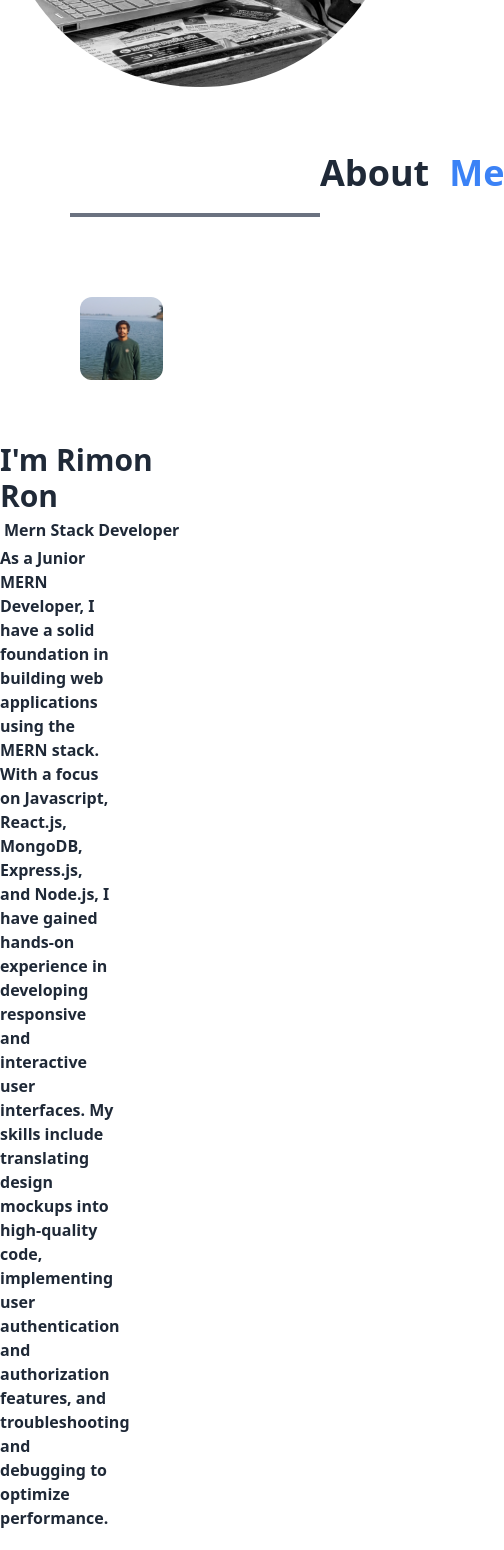
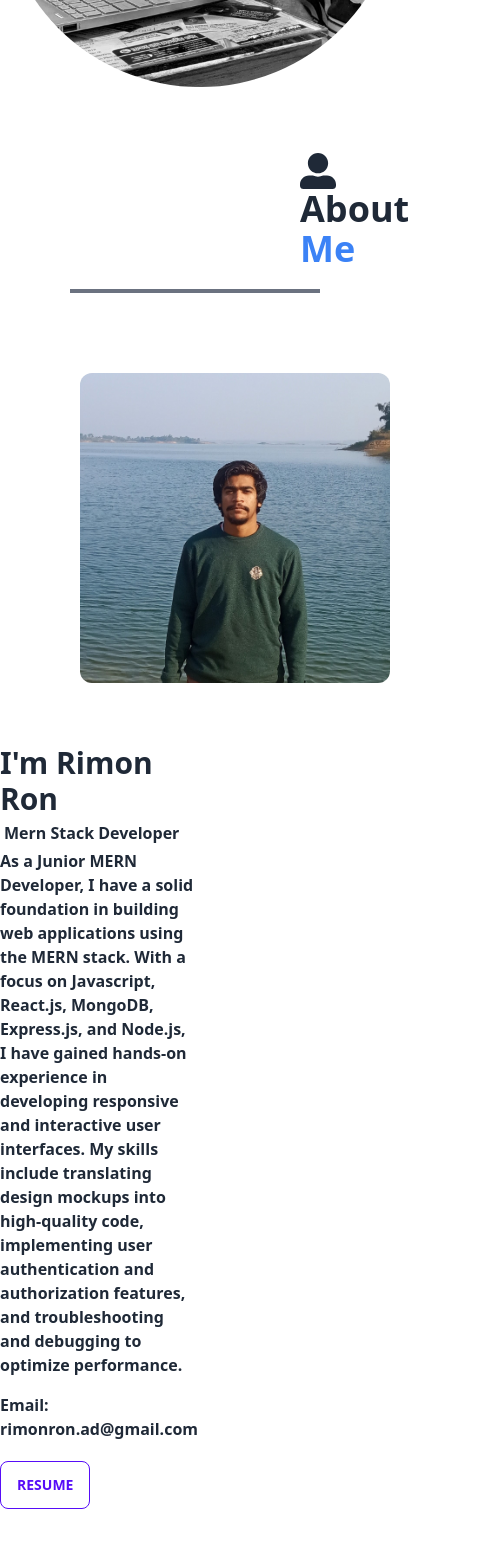
Before and after one commit to Rimon0000/my-portfolio, a React (Vite) app: page / in a window 390 px wide. Shown: the part 820-2370 px from the top of the page, 504 px wide, since content can reach past the window. Built offline with nearby package versions, Linux system fonts and the light colour scheme.

Commit message:
up to date

```diff
--- a/src/pages/Home/About/About.jsx
+++ b/src/pages/Home/About/About.jsx
@@ -5,10 +5,10 @@ import about from "../../../assets/rimon-about.jpeg"
 const About = () => {
     return (
         <div>
-            <h2 className=' flex gap-5 text-center text-4xl font-bold mt-10 p-5 border-b-4 border-gray-500 w-1/2 mx-auto' style={{paddingLeft:"230px"}}><FaUserAlt></FaUserAlt> About <span className='text-blue-500'>Me</span></h2>
+            <h2 className='lg:flex gap-5 text-center text-4xl font-bold mt-10 p-5 border-b-4 border-gray-500 w-1/2 mx-auto' style={{paddingLeft:"230px"}}><FaUserAlt></FaUserAlt> About <span className='text-blue-500'>Me</span></h2>
            <div className='lg:flex gap-5 mt-20'>
-            <div className='w-1/2' data-aos="fade-right" data-aos-duration="2000">
-            <div className="avatar w-10/12">
+            <div className='lg:w-1/2' data-aos="fade-right" data-aos-duration="2000">
+            <div className="avatar lg:w-10/12">
               <div className=" rounded-xl ml-20">
                 <img src={about} />
               </div>
@@ -17,7 +17,7 @@ const About = () => {
             <div className='w-1/2 mt-14' data-aos="fade-left" data-aos-duration="2000">
                 <h2 className='text-3xl font-bold'>I'm Rimon Ron</h2>
                 <p className='font-bold m-1'>Mern Stack Developer</p>
-                <p className='font-semibold mr-20'>As a Junior MERN Developer, I have a solid foundation in building web applications using the MERN stack.
+                <p className='font-semibold lg:mr-20'>As a Junior MERN Developer, I have a solid foundation in building web applications using the MERN stack.
                     With a focus on Javascript, React.js, MongoDB, Express.js, and Node.js, I have gained hands-on
                     experience in developing responsive and interactive user interfaces.
                     My skills include translating design mockups into high-quality code,
```
